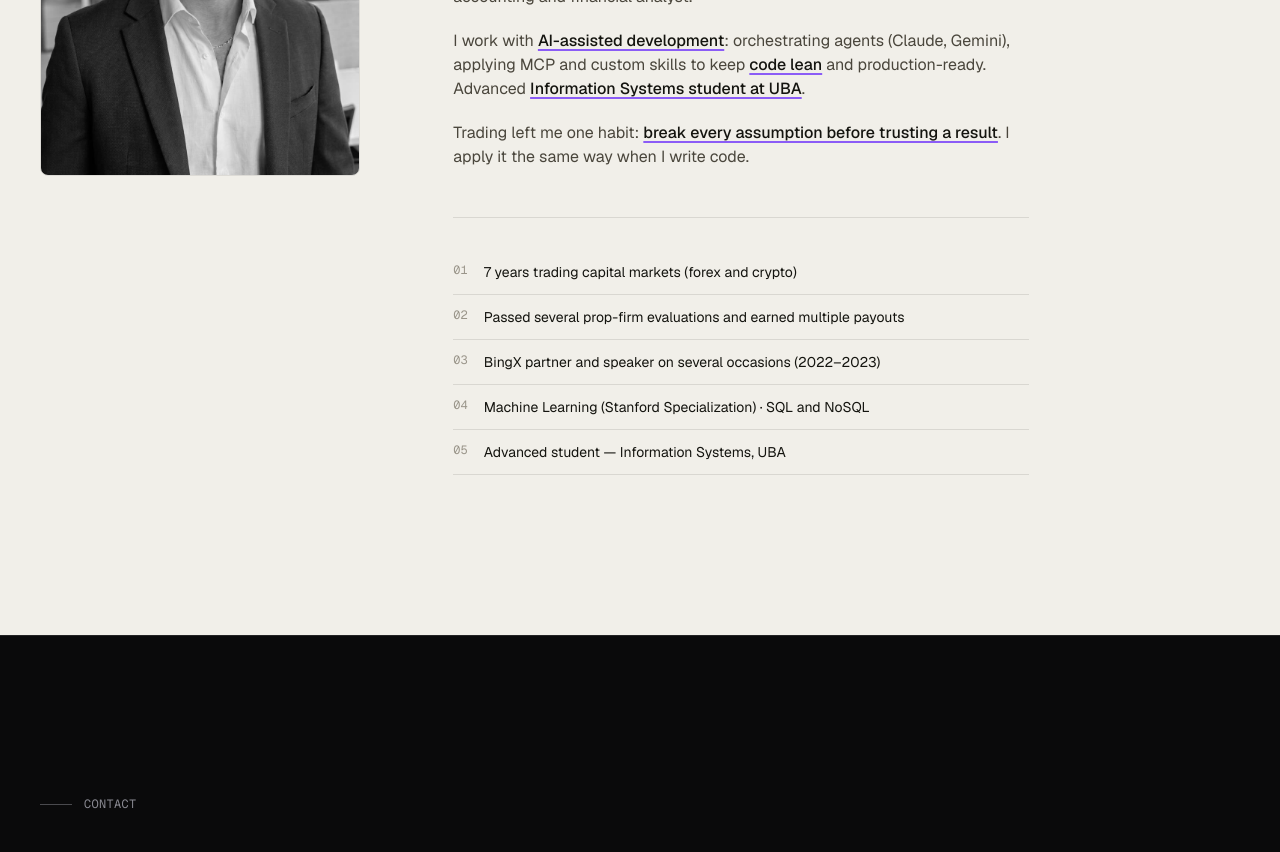
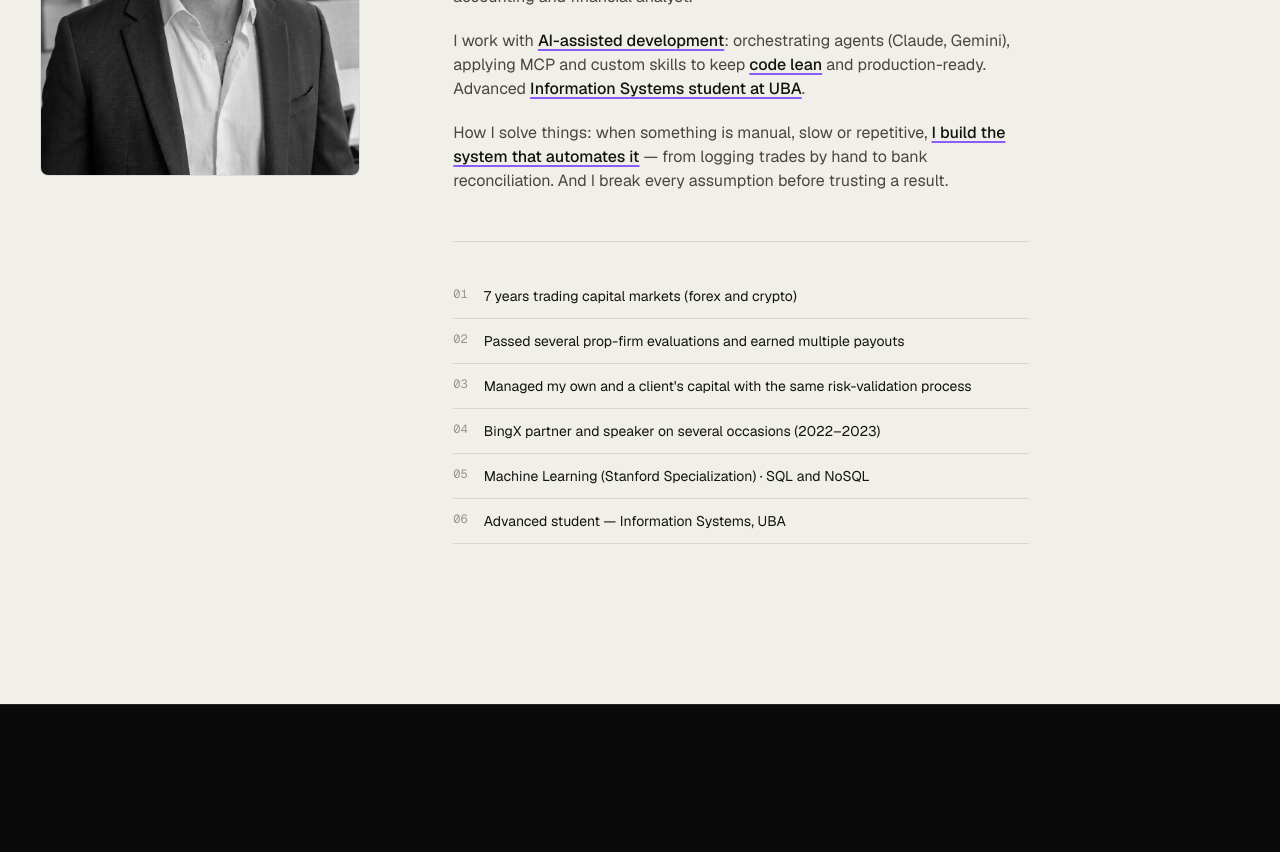
Before and after one commit to ADanna-PIECE/MyPage, a Next.js app: page /en in a window 1280 px wide. Shown: the part 5080-5932 px from the top of the page. Built offline with nearby package versions, Linux system fonts and the light colour scheme.

Commit message:
content: About — problem-solving line + capital-management fact from CV

```diff
--- a/src/content/dictionary.ts
+++ b/src/content/dictionary.ts
@@ -109,11 +109,12 @@ const es: Dictionary = {
       "Ingeniero de software enfocado en *desarrollo de sistemas y soluciones B2B*, workflows de automatización con IA y arquitectura de datos.",
       "Vengo de *siete años en mercados de capitales* (forex y cripto), donde validé cada estrategia con separación in-sample/out-of-sample, análisis de sensibilidad y costos de transacción reales. Sumo tres años como analista contable y financiero.",
       "Trabajo con *desarrollo asistido por IA*: orquesto agentes (Claude, Gemini), aplico MCP y skills propias para mantener el *código lean* y listo para producción. Estudiante avanzado de *Sistemas de Información en la UBA*.",
-      "Del trading me quedó una costumbre: *romper cada supuesto antes de confiar en un resultado*. La aplico igual cuando escribo código.",
+      "Mi manera de resolver: cuando algo es manual, lento o repetitivo, *le construyo el sistema que lo automatiza* — de cargar trades a mano a la conciliación bancaria. Y rompo cada supuesto antes de confiar en un resultado.",
     ],
     facts: [
       "7 años operando mercados de capitales (forex y cripto)",
       "Superé varias evaluaciones de prop firms y generé varios payouts",
+      "Gestioné capital propio y de un cliente con el mismo proceso de validación de riesgo",
       "Partner y expositor de BingX en varias oportunidades (2022–2023)",
       "Machine Learning (Stanford Specialization) · SQL y NoSQL",
       "Estudiante avanzado — Sistemas de Información, UBA",
@@ -181,11 +182,12 @@ const en: Dictionary = {
       "Software engineer focused on *systems and B2B solution development*, AI automation workflows, and data architecture.",
       "I come from *seven years in capital markets* (forex and crypto), where I validated every strategy with in-sample/out-of-sample separation, parameter sensitivity analysis, and real transaction costs. Plus three years as an accounting and financial analyst.",
       "I work with *AI-assisted development*: orchestrating agents (Claude, Gemini), applying MCP and custom skills to keep *code lean* and production-ready. Advanced *Information Systems student at UBA*.",
-      "Trading left me one habit: *break every assumption before trusting a result*. I apply it the same way when I write code.",
+      "How I solve things: when something is manual, slow or repetitive, *I build the system that automates it* — from logging trades by hand to bank reconciliation. And I break every assumption before trusting a result.",
     ],
     facts: [
       "7 years trading capital markets (forex and crypto)",
       "Passed several prop-firm evaluations and earned multiple payouts",
+      "Managed my own and a client's capital with the same risk-validation process",
       "BingX partner and speaker on several occasions (2022–2023)",
       "Machine Learning (Stanford Specialization) · SQL and NoSQL",
       "Advanced student — Information Systems, UBA",
```
